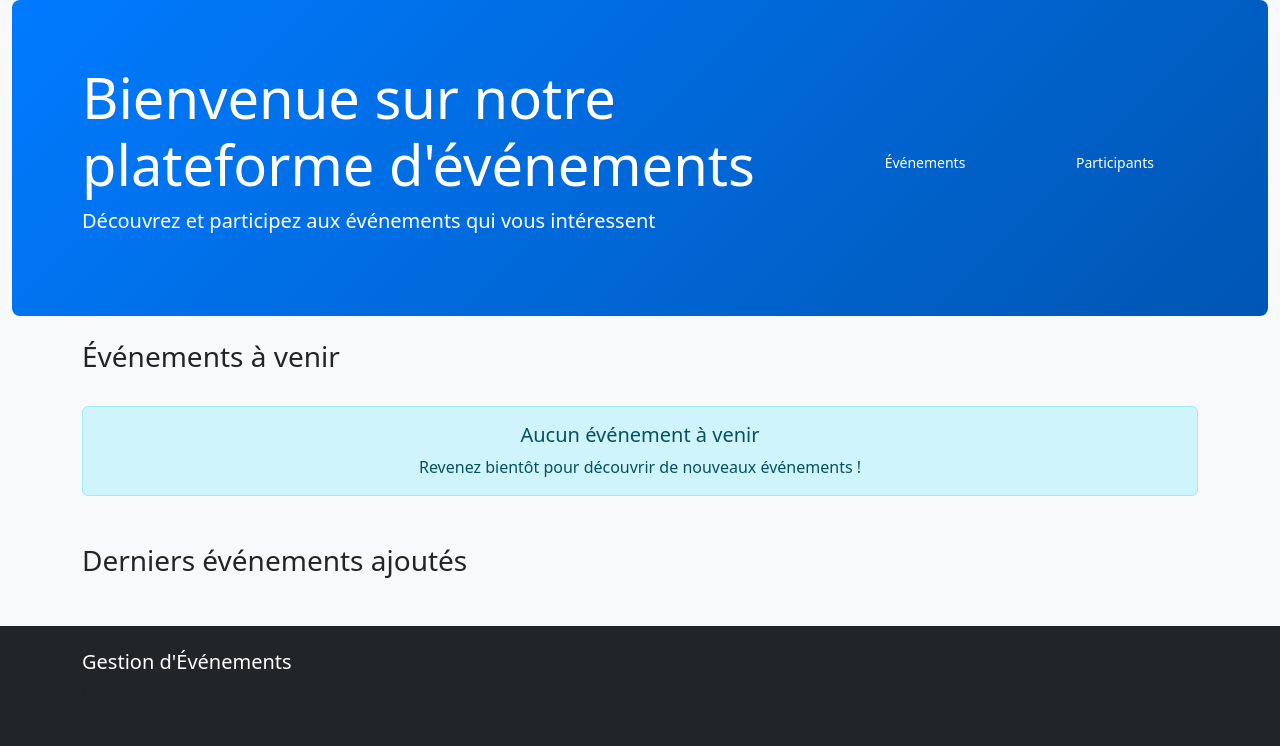
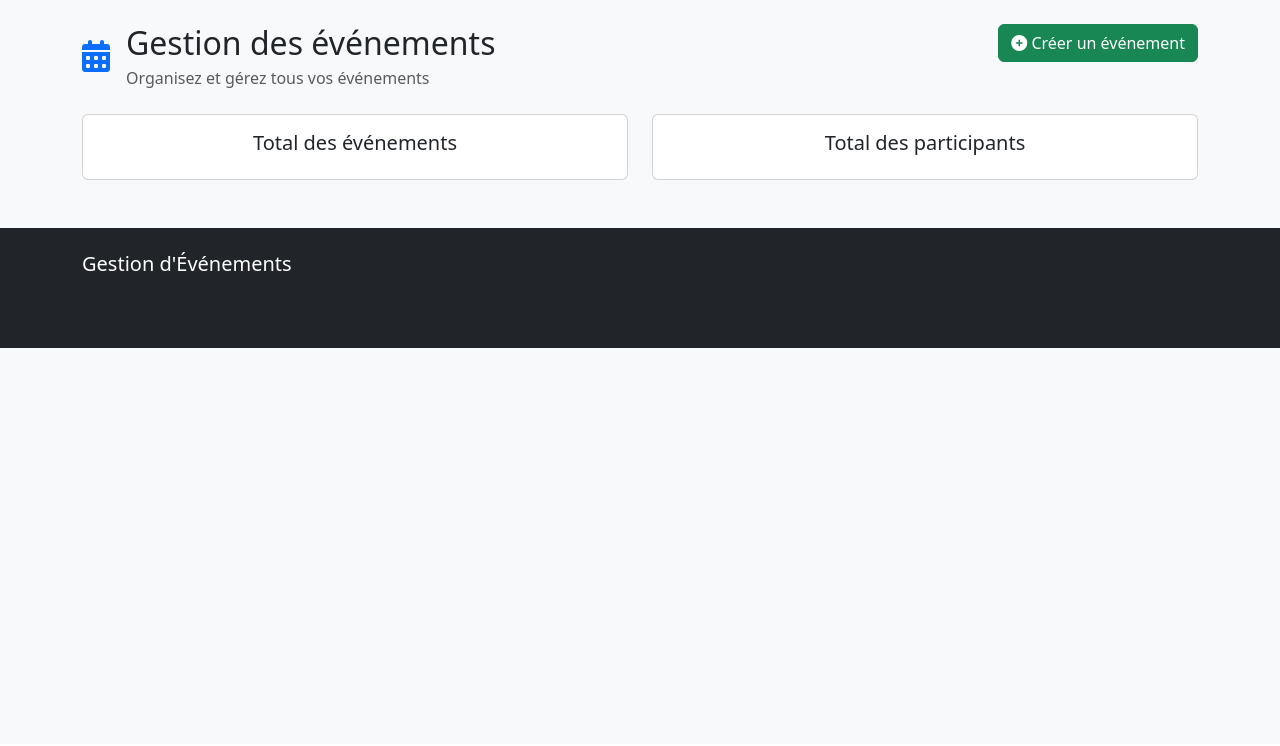
Before and after one commit to chrisrou2025/event_management, a Symfony app: template templates/homepage/index.html.twig in a window 1280 px wide. Shown: the part 56-802 px from the top of the page. After the commit the page ends 404 px from the top, so only its background shows below. Run offline with Twig, Linux system fonts and the light colour scheme; the template is opened without the code that fills it, so the values that code supplies are empty; some libraries are stand-ins or nearby versions.

Commit message:
Ajout image

```diff
--- a/composer.json
+++ b/composer.json
@@ -43,7 +43,8 @@
         "symfony/web-link": "7.3.*",
         "symfony/yaml": "7.3.*",
         "twig/extra-bundle": "^2.12|^3.0",
-        "twig/twig": "^2.12|^3.0"
+        "twig/twig": "^2.12|^3.0",
+        "vich/uploader-bundle": "^2.7"
     },
     "config": {
         "allow-plugins": {
--- a/config/bundles.php
+++ b/config/bundles.php
@@ -13,4 +13,5 @@
     Symfony\Bundle\SecurityBundle\SecurityBundle::class => ['all' => true],
     Symfony\Bundle\MonologBundle\MonologBundle::class => ['all' => true],
     Symfony\Bundle\MakerBundle\MakerBundle::class => ['dev' => true],
+    Vich\UploaderBundle\VichUploaderBundle::class => ['all' => true],
 ];
--- a/templates/evenement/show.html.twig
+++ b/templates/evenement/show.html.twig
@@ -1,4 +1,3 @@
-
 {% extends 'base.html.twig' %}
 
 {% block title %}Événement - {{ evenement.titre }}{% endblock %}
@@ -8,6 +7,9 @@
         <div class="row">
             <div class="col-md-8">
                 <div class="card">
+                    {% if evenement.image %}
+                        <img src="{{ asset('uploads/images/events/' ~ evenement.image) }}" alt="{{ evenement.titre }}" class="card-img-top" style="max-height: 200px; object-fit: cover;">
+                    {% endif %}
                     <div class="card-header bg-primary text-white">
                         <h1 class="h3 mb-0">{{ evenement.titre }}</h1>
                     </div>
--- a/templates/homepage/index.html.twig
+++ b/templates/homepage/index.html.twig
@@ -1,60 +1,74 @@
-
 {% extends 'base.html.twig' %}
 
-{% block title %}Accueil - Gestion d'événements{% endblock %}
+{% block title %}Accueil - Gestion des événements{% endblock %}
 
 {% block body %}
-    <div class="container-fluid">
-        {# Hero Section #}
-        <div class="jumbotron jumbotron-fluid bg-primary text-white mb-4">
-            <div class="container">
-                <div class="row align-items-center">
+    <div class="container mt-4">
+        <div class="row mb-4">
             <div class="col-md-8">
-                        <h1 class="display-4">Bienvenue sur notre plateforme d'événements</h1>
-                        <p class="lead">Découvrez et participez aux événements qui vous intéressent</p>
+                <div class="d-flex align-items-center">
+                    <div class="me-3">
+                        <i class="fas fa-calendar-alt fa-2x text-primary"></i>
                     </div>
-                    <div class="col-md-4 text-right">
-                        <div class="row">
-                            <div class="col-6">
-                                <div class="text-center">
-                                    <h3 class="display-6">{{ total_evenements }}</h3>
-                                    <small>Événements</small>
-                                </div>
-                            </div>
-                            <div class="col-6">
-                                <div class="text-center">
-                                    <h3 class="display-6">{{ total_participants }}</h3>
-                                    <small>Participants</small>
+                    <div>
+                        <h1 class="h2 mb-1">Gestion des événements</h1>
+                        <p class="text-muted mb-0">Organisez et gérez tous vos événements</p>
                     </div>
                 </div>
             </div>
+            <div class="col-md-4 text-md-end">
+                <a href="{{ path('app_evenement_new') }}" class="btn btn-success">
+                    <i class="fas fa-plus-circle"></i> Créer un événement
+                </a>
+            </div>
+        </div>
+
+        <div class="row mb-4">
+            <div class="col-md-6">
+                <div class="card text-center">
+                    <div class="card-body">
+                        <h5 class="card-title">Total des événements</h5>
+                        <p class="card-text display-4">{{ total_evenements }}</p>
+                    </div>
+                </div>
+            </div>
+            <div class="col-md-6">
+                <div class="card text-center">
+                    <div class="card-body">
+                        <h5 class="card-title">Total des participants</h5>
+                        <p class="card-text display-4">{{ total_participants }}</p>
                     </div>
                 </div>
             </div>
         </div>
 
-        <div class="container">
-            {# Section des événements à venir #}
+        {% if evenements_avenir|length > 0 %}
             <section class="mb-5">
-                <div class="d-flex justify-content-between align-items-center mb-4">
-                    <h2 class="h3">Événements à venir</h2>
+                <div class="d-flex align-items-center mb-3">
+                    <h3 class="h4 mb-0">
+                        <span class="badge bg-success me-2">{{ evenements_avenir|length }}</span>
+                        Événements à venir
+                    </h3>
                 </div>
-
-                {% if evenements_avenir|length > 0 %}
                 <div class="row">
-                        {% for evenement in evenements_avenir|slice(0, 6) %}
+                    {% for evenement in evenements_avenir %}
                         <div class="col-md-6 col-lg-4 mb-4">
-                            <div class="card h-100 shadow-sm">
-                                <div class="card-header bg-light">
+                            <div class="card h-100 shadow-sm border-start border-success border-3">
+                                {% if evenement.image %}
+                                    <img src="{{ asset('uploads/images/events/' ~ evenement.image) }}" alt="{{ evenement.titre }}" class="card-img-top" style="max-height: 150px; object-fit: cover;">
+                                {% endif %}
+                                <div class="card-header bg-success bg-gradient text-white">
                                     <div class="d-flex justify-content-between align-items-center">
                                         <h5 class="card-title mb-0 text-truncate">{{ evenement.titre }}</h5>
-                                        <span class="badge badge-primary">{{ evenement.participants|length }}</span>
+                                        <span class="badge bg-light text-dark">
+                                            <i class="fas fa-users"></i> {{ evenement.participants|length }}
+                                        </span>
                                     </div>
                                 </div>
                                 <div class="card-body">
                                     <div class="mb-2">
-                                        <small class="text-muted">
-                                            <i class="fas fa-calendar-alt"></i>
+                                        <small class="text-success fw-bold">
+                                            <i class="fas fa-calendar"></i>
                                             {{ evenement.date|date('d/m/Y à H:i') }}
                                         </small>
                                     </div>
@@ -64,84 +78,96 @@
                                             {{ evenement.lieu }}
                                         </small>
                                     </div>
-
                                     {% if evenement.description %}
                                         <p class="card-text">
                                             {{ evenement.description|length > 80 ? evenement.description|slice(0, 80) ~ '...' : evenement.description }}
                                         </p>
                                     {% endif %}
-
-                                    {# Jours restants #}
                                     {% set jours_restants = date(evenement.date).diff(date()).days %}
                                     {% if jours_restants == 0 %}
-                                        <span class="badge badge-warning">Aujourd'hui</span>
-                                    {% elseif jours_restants == 1 %}
-                                        <span class="badge badge-info">Demain</span>
+                                        <span class="badge bg-warning text-dark">
+                                            <i class="fas fa-clock"></i> Aujourd'hui
+                                        </span>
                                     {% elseif jours_restants <= 7 %}
-                                        <span class="badge badge-success">Dans {{ jours_restants }} jour(s)</span>
-                                    {% else %}
-                                        <span class="badge badge-secondary">Dans {{ jours_restants }} jour(s)</span>
+                                        <span class="badge bg-info">
+                                            <i class="fas fa-hourglass-half"></i> Dans {{ jours_restants }} jour(s)
+                                        </span>
                                     {% endif %}
                                 </div>
                                 <div class="card-footer bg-white">
-                                    <a href="{{ path('app_evenement_show', {'id': evenement.id}) }}"
-                                       class="btn btn-primary btn-sm btn-block">
-                                        Voir les détails
+                                    <div class="btn-group w-100" role="group">
+                                        <a href="{{ path('app_evenement_show', {'id': evenement.id}) }}" class="btn btn-outline-success btn-sm">
+                                            <i class="fas fa-eye"></i> Détails
                                         </a>
+                                        <a href="{{ path('app_evenement_edit', {'id': evenement.id}) }}" class="btn btn-outline-primary btn-sm">
+                                            <i class="fas fa-edit"></i> Modifier
+                                        </a>
+                                    </div>
                                 </div>
                             </div>
                         </div>
                     {% endfor %}
                 </div>
+            </section>
+        {% endif %}
 
-                    {% if evenements_avenir|length > 6 %}
-                    <div class="text-center">
-                        <p class="text-muted">Et {{ evenements_avenir|length - 6 }} autre(s) événement(s) à venir...</p>
-                        <a href="{{ path('app_evenement_index') }}" class="btn btn-outline-primary">
-                            Voir tous les événements à venir
+        {% if derniers_evenements|length > 0 %}
+            <section class="mb-5">
+                <div class="d-flex align-items-center mb-3">
+                    <h3 class="h4 mb-0">
+                        <span class="badge bg-primary me-2">{{ derniers_evenements|length }}</span>
+                        Derniers événements ajoutés
+                    </h3>
+                </div>
+                <div class="row">
+                    {% for evenement in derniers_evenements %}
+                        <div class="col-md-6 col-lg-4 mb-4">
+                            <div class="card h-100 shadow-sm">
+                                {% if evenement.image %}
+                                    <img src="{{ asset('uploads/images/events/' ~ evenement.image) }}" alt="{{ evenement.titre }}" class="card-img-top" style="max-height: 150px; object-fit: cover;">
+                                {% endif %}
+                                <div class="card-header bg-primary text-white">
+                                    <div class="d-flex justify-content-between align-items-center">
+                                        <h5 class="card-title mb-0 text-truncate">{{ evenement.titre }}</h5>
+                                        <span class="badge bg-light text-dark">
+                                            <i class="fas fa-users"></i> {{ evenement.participants|length }}
+                                        </span>
+                                    </div>
+                                </div>
+                                <div class="card-body">
+                                    <div class="mb-2">
+                                        <small class="text-muted">
+                                            <i class="fas fa-calendar"></i>
+                                            {{ evenement.date|date('d/m/Y à H:i') }}
+                                        </small>
+                                    </div>
+                                    <div class="mb-3">
+                                        <small class="text-muted">
+                                            <i class="fas fa-map-marker-alt"></i>
+                                            {{ evenement.lieu }}
+                                        </small>
+                                    </div>
+                                    {% if evenement.description %}
+                                        <p class="card-text">
+                                            {{ evenement.description|length > 80 ? evenement.description|slice(0, 80) ~ '...' : evenement.description }}
+                                        </p>
+                                    {% endif %}
+                                </div>
+                                <div class="card-footer bg-light">
+                                    <div class="btn-group w-100" role="group">
+                                        <a href="{{ path('app_evenement_show', {'id': evenement.id}) }}" class="btn btn-outline-primary btn-sm">
+                                            <i class="fas fa-eye"></i> Détails
+                                        </a>
+                                        <a href="{{ path('app_evenement_edit', {'id': evenement.id}) }}" class="btn btn-outline-primary btn-sm">
+                                            <i class="fas fa-edit"></i> Modifier
                                         </a>
                                     </div>
-                    {% endif %}
-                {% else %}
-                    <div class="alert alert-info text-center">
-                        <h5>Aucun événement à venir</h5>
-                        <p class="mb-0">Revenez bientôt pour découvrir de nouveaux événements !</p>
-                    </div>
-                {% endif %}
-            </section>
-
-            {# Section des derniers événements ajoutés #}
-            <section class="mb-5">
-                <h2 class="h3 mb-4">Derniers événements ajoutés</h2>
-
-                {% if derniers_evenements|length > 0 %}
-                    <div class="row">
-                        {% for evenement in derniers_evenements %}
-                        <div class="col-md-4 mb-3">
-                            <div class="card border-left-success shadow-sm">
-                                <div class="card-body">
-                                    <div class="d-flex justify-content-between align-items-start">
-                                        <div class="flex-grow-1">
-                                            <h6 class="card-title text-success">{{ evenement.titre }}</h6>
-                                            <p class="card-text">
-                                                <small class="text-muted">
-                                                    {{ evenement.date|date('d/m/Y') }} - {{ evenement.lieu }}
-                                                </small>
-                                            </p>
-                                        </div>
-                                        <span class="badge badge-outline-success">{{ evenement.participants|length }}</span>
-                                    </div>
-                                    <a href="{{ path('app_evenement_show', {'id': evenement.id}) }}"
-                                       class="btn btn-outline-success btn-sm mt-2">
-                                        Découvrir
-                                    </a>
                                 </div>
                             </div>
                         </div>
                     {% endfor %}
                 </div>
+            </section>
         {% endif %}
-            </section>
-        </div>
     </div>
 {% endblock %}
```
Also changed, not shown: migrations/Version202508310406AddImageToEvenement.php (added, +26 -0 lines), migrations/Version20250831150036.php (added, +31 -0 lines), src/Entity/Evenement.php (+47 -1 lines), src/Form/EvenementType.php (+10 -0 lines), templates/evenement/_form.html.twig (+12 -0 lines), templates/evenement/index.html.twig (+9 -6 lines), public/uploads/images/events/tour-mont-blanc-68b463e84e63b349860220.jpg (added), 3 other files. Lines whose indentation alone changed are shown as unchanged.
